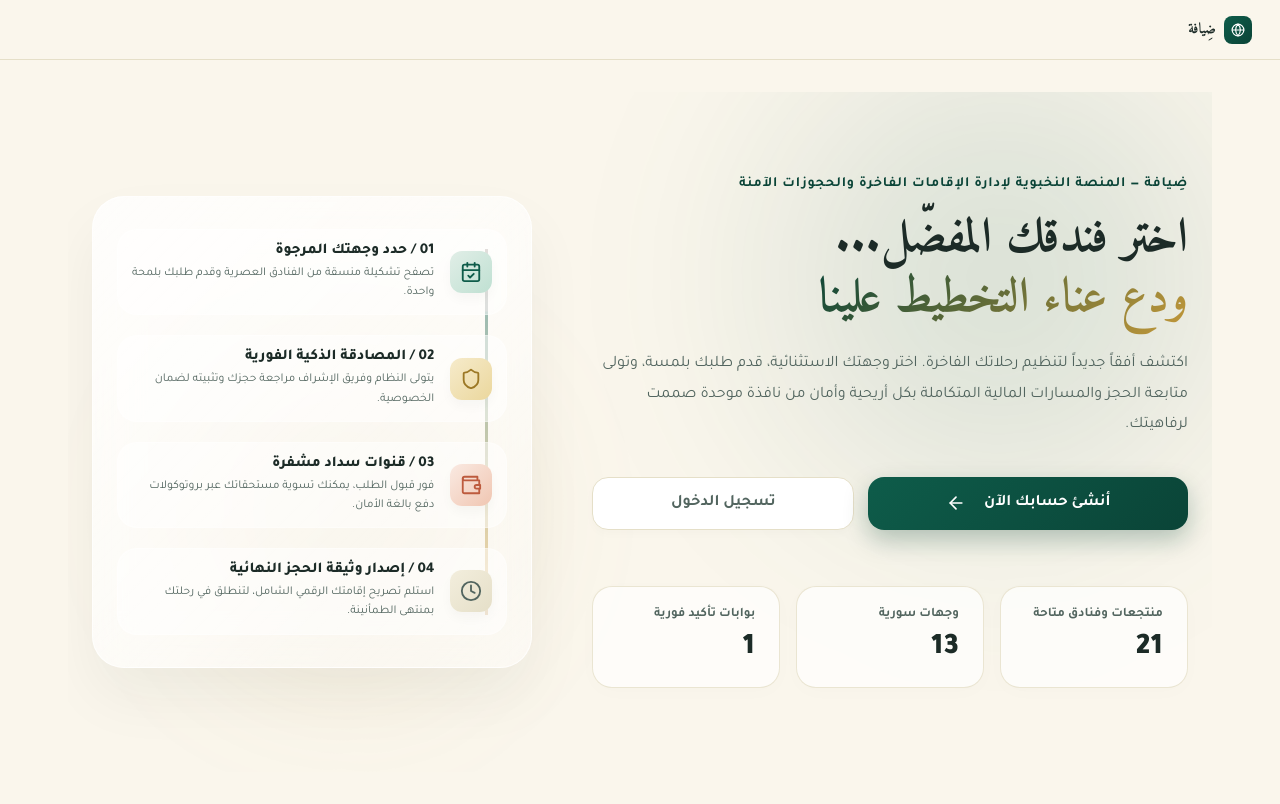
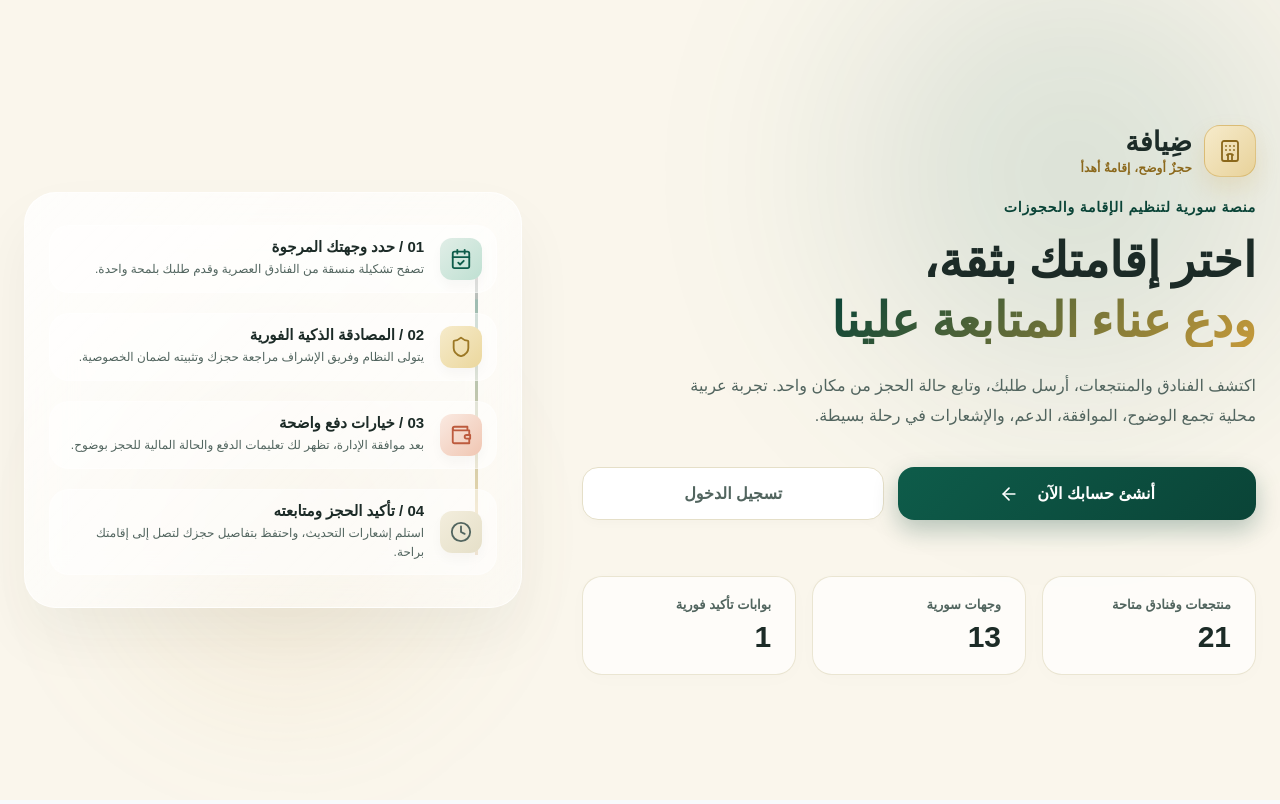
Before and after one commit to Ahmadhalabi2/Dhiyafa, a React (Create React App) app: page / in a window 1280 px wide. Built offline with nearby package versions, Linux system fonts and the light colour scheme.

Commit message:
fix startpage.tsx

```diff
--- a/src/pages/StartPage.tsx
+++ b/src/pages/StartPage.tsx
@@ -1,16 +1,22 @@
 import { useEffect, useMemo } from 'react';
 import { useNavigate } from 'react-router-dom';
-import Layout from '../components/Layout';
+
 import { useAuthStore } from '../store/authStore';
 import { useHotelsStore } from '../store/hotelsStore';
 import { HOTELS } from '../data/hotels';
 import { SYRIA_PROVINCES } from '../data/syria';
-import { ArrowLeft, CalendarCheck, Shield, Wallet, Clock } from 'lucide-react';
+import { ArrowLeft, CalendarCheck, Shield, Wallet, Clock, Hotel } from 'lucide-react';
 
 export default function StartPage() {
   const navigate = useNavigate();
   const { currentUser } = useAuthStore();
   const { initFrom, hotels } = useHotelsStore();
+
+  useEffect(() => {
+    const previousOverflow = document.body.style.overflow;
+    document.body.style.overflow = 'hidden';
+    return () => { document.body.style.overflow = previousOverflow; };
+  }, []);
 
   useEffect(() => {
     initFrom(
@@ -32,7 +38,8 @@ export default function StartPage() {
   }, [isLoggedIn, isAdmin, navigate]);
 
   return (
-    <Layout minimal>
+        <div style={S.splashRoot}>
+
       {/* Premium Cinematic Stylesheets, Keyframes & Ultra Responsive Overrides */}
       <style>{`
         @keyframes liquidMeshOne {
@@ -59,7 +66,9 @@ export default function StartPage() {
           to { opacity: 1; transform: scale(1) translateY(0); }
         }
 
+                html, body, #root { margin: 0; width: 100%; }
         .animate-fade-in {
+
           animation: textReveal 1s cubic-bezier(0.16, 1, 0.3, 1) forwards;
         }
         .delay-1 { animation-delay: 0.15s; opacity: 0; }
@@ -189,18 +198,25 @@ export default function StartPage() {
         <div className="hero-container">
           {/* Right-To-Left Left Column: High-Impact Typography & Controls */}
           <div style={S.heroLeft}>
-            <p className="animate-fade-in" style={S.eyebrow}>
-              ضِيافة — المنصة النخبوية لإدارة الإقامات الفاخرة والحجوزات الآمنة
+            <div className="animate-fade-in" style={S.brandLockup}>
+              <div style={S.brandSeal}><Hotel size={24} strokeWidth={1.8} /></div>
+              <div>
+                <strong style={S.brandName}>ضِيافة</strong>
+                <span style={S.brandCaption}>حجزٌ أوضح، إقامةٌ أهدأ</span>
+              </div>
+            </div>
+            <p className="animate-fade-in delay-1" style={S.eyebrow}>
+              منصة سورية لتنظيم الإقامة والحجوزات
             </p>
-            <h1 className="animate-fade-in delay-1 hero-title">
-              اختر فندقك المفضّل...<br />
-              <span style={S.titleAccent}>ودع عناء التخطيط علينا</span>
+            <h1 className="animate-fade-in delay-2 hero-title">
+              اختر إقامتك بثقة،<br />
+              <span style={S.titleAccent}>ودع عناء المتابعة علينا</span>
             </h1>
-            <p className="animate-fade-in delay-2" style={S.sub}>
-              اكتشف أفقاً جديداً لتنظيم رحلاتك الفاخرة. اختر وجهتك الاستثنائية، قدم طلبك بلمسة، وتولى متابعة الحجز والمسارات المالية المتكاملة بكل أريحية وأمان من نافذة موحدة صممت لرفاهيتك.
+            <p className="animate-fade-in delay-3" style={S.sub}>
+              اكتشف الفنادق والمنتجعات، أرسل طلبك، وتابع حالة الحجز من مكان واحد. تجربة عربية محلية تجمع الوضوح، الموافقة، الدعم، والإشعارات في رحلة بسيطة.
             </p>
 
-            <div className="animate-fade-in delay-3" style={S.ctas}>
+            <div className="animate-fade-in delay-4" style={S.ctas}>
               <button className="btn-luxury-primary" style={S.primary} onClick={() => navigate('/signup')}>
                 أنشئ حسابك الآن
                 <ArrowLeft size={20} style={{ marginRight: 10 }} />
@@ -210,7 +226,7 @@ export default function StartPage() {
               </button>
             </div>
 
-            <div className="animate-fade-in delay-3 hero-stats">
+            <div className="animate-fade-in delay-4 hero-stats">
               <div className="stat-box" style={S.stat}>
                 <span style={S.statLabel}>منتجعات وفنادق متاحة</span>
                 <strong style={S.statNumber}>{activeHotelsCount}</strong>
@@ -261,8 +277,8 @@ export default function StartPage() {
                   <Wallet size={22} style={{ color: '#BD5B3E' }} />
                 </div>
                 <div style={S.stepContent}>
-                  <strong style={S.stepTitle}>03 / قنوات سداد مشفرة</strong>
-                  <div style={S.small}>فور قبول الطلب، يمكنك تسوية مستحقاتك عبر بروتوكولات دفع بالغة الأمان.</div>
+                  <strong style={S.stepTitle}>03 / خيارات دفع واضحة</strong>
+                  <div style={S.small}>بعد موافقة الإدارة، تظهر لك تعليمات الدفع والحالة المالية للحجز بوضوح.</div>
                 </div>
               </div>
 
@@ -272,8 +288,8 @@ export default function StartPage() {
                   <Clock size={22} style={{ color: '#52655F' }} />
                 </div>
                 <div style={S.stepContent}>
-                  <strong style={S.stepTitle}>04 / إصدار وثيقة الحجز النهائية</strong>
-                  <div style={S.small}>استلم تصريح إقامتك الرقمي الشامل، لتنطلق في رحلتك بمنتهى الطمأنينة.</div>
+                  <strong style={S.stepTitle}>04 / تأكيد الحجز ومتابعته</strong>
+                  <div style={S.small}>استلم إشعارات التحديث، واحتفظ بتفاصيل حجزك لتصل إلى إقامتك براحة.</div>
                 </div>
               </div>
 
@@ -282,19 +298,29 @@ export default function StartPage() {
           </div>
         </div>
       </div>
-    </Layout>
+        </div>
+
   );
 }
 
 const S: Record<string, React.CSSProperties> = {
+  splashRoot: {
+    width: '100%',
+    height: '100vh',
+    minHeight: '100vh',
+    overflow: 'hidden',
+    background: '#FAF6EC'
+  },
   wrap: {
-    minHeight: '85vh',
+    minHeight: '100vh',
+    height: '100vh',
     direction: 'rtl',
     position: 'relative',
     display: 'flex',
     alignItems: 'center',
     overflow: 'hidden',
-    padding: '40px 0',
+    boxSizing: 'border-box',
+    padding: '24px 0',
     background: '#FAF6EC',
     fontFamily: "'Tajawal', sans-serif"
   },
@@ -332,6 +358,42 @@ const S: Record<string, React.CSSProperties> = {
     display: 'flex',
     flexDirection: 'column',
     width: '100%'
+  },
+  brandLockup: {
+    display: 'flex',
+    alignItems: 'center',
+    gap: 12,
+    marginBottom: 22,
+    direction: 'rtl'
+  },
+  brandSeal: {
+    width: 52,
+    height: 52,
+    borderRadius: 16,
+    display: 'flex',
+    alignItems: 'center',
+    justifyContent: 'center',
+    color: '#8B681B',
+    background: 'linear-gradient(135deg, #F6EBCB 0%, #E8D29A 100%)',
+    border: '1px solid rgba(198,154,58,0.45)',
+    boxShadow: '0 12px 24px rgba(198,154,58,0.18)',
+    flexShrink: 0
+  },
+  brandName: {
+    display: 'block',
+    color: '#1C2B27',
+    fontFamily: "'Amiri', serif",
+    fontSize: 27,
+    lineHeight: 1.15,
+    fontWeight: 700
+  },
+  brandCaption: {
+    display: 'block',
+    marginTop: 3,
+    color: '#8B681B',
+    fontSize: 12,
+    fontWeight: 700,
+    letterSpacing: '0.2px'
   },
   heroRight: {
     display: 'flex',
```
